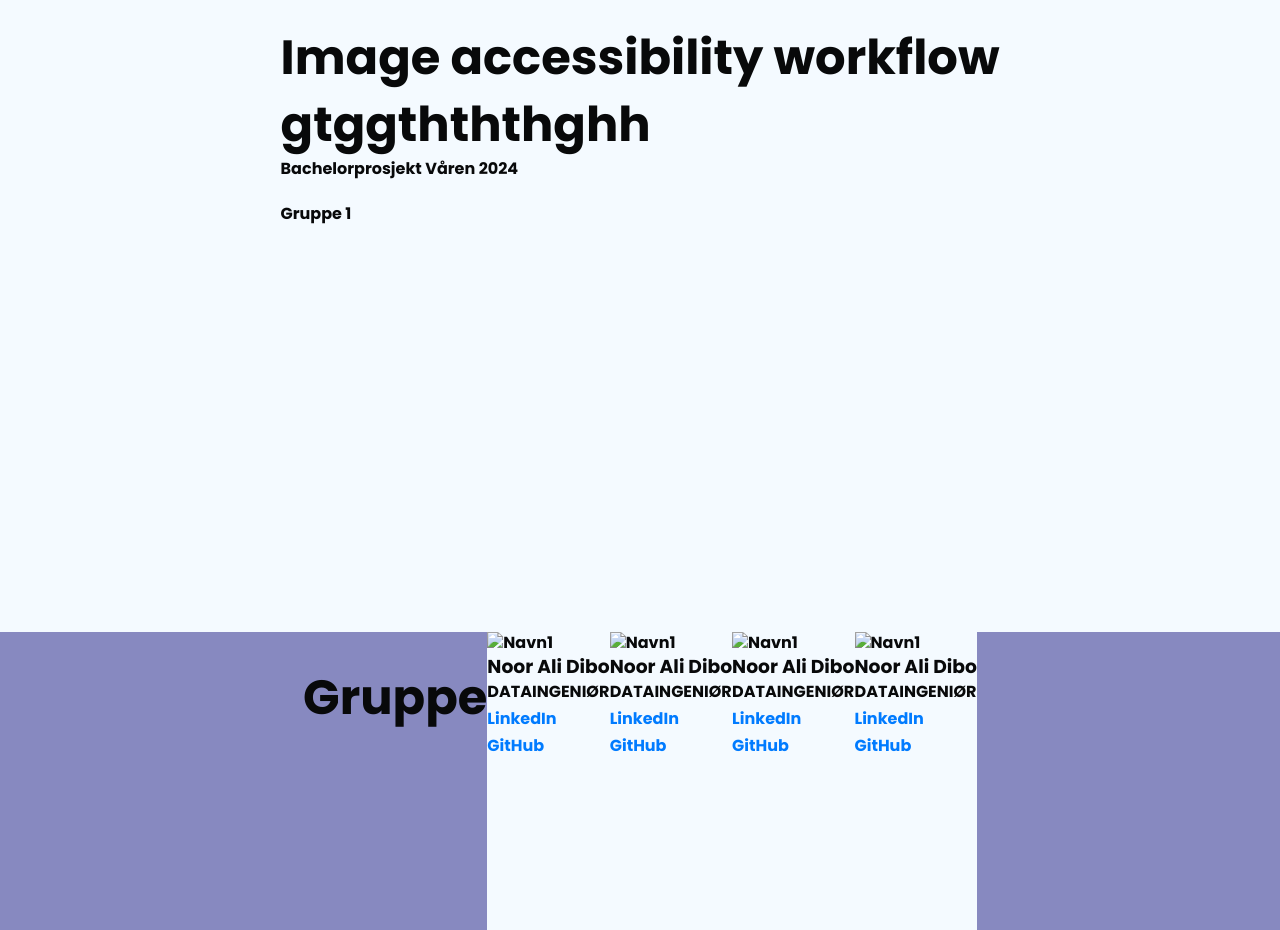
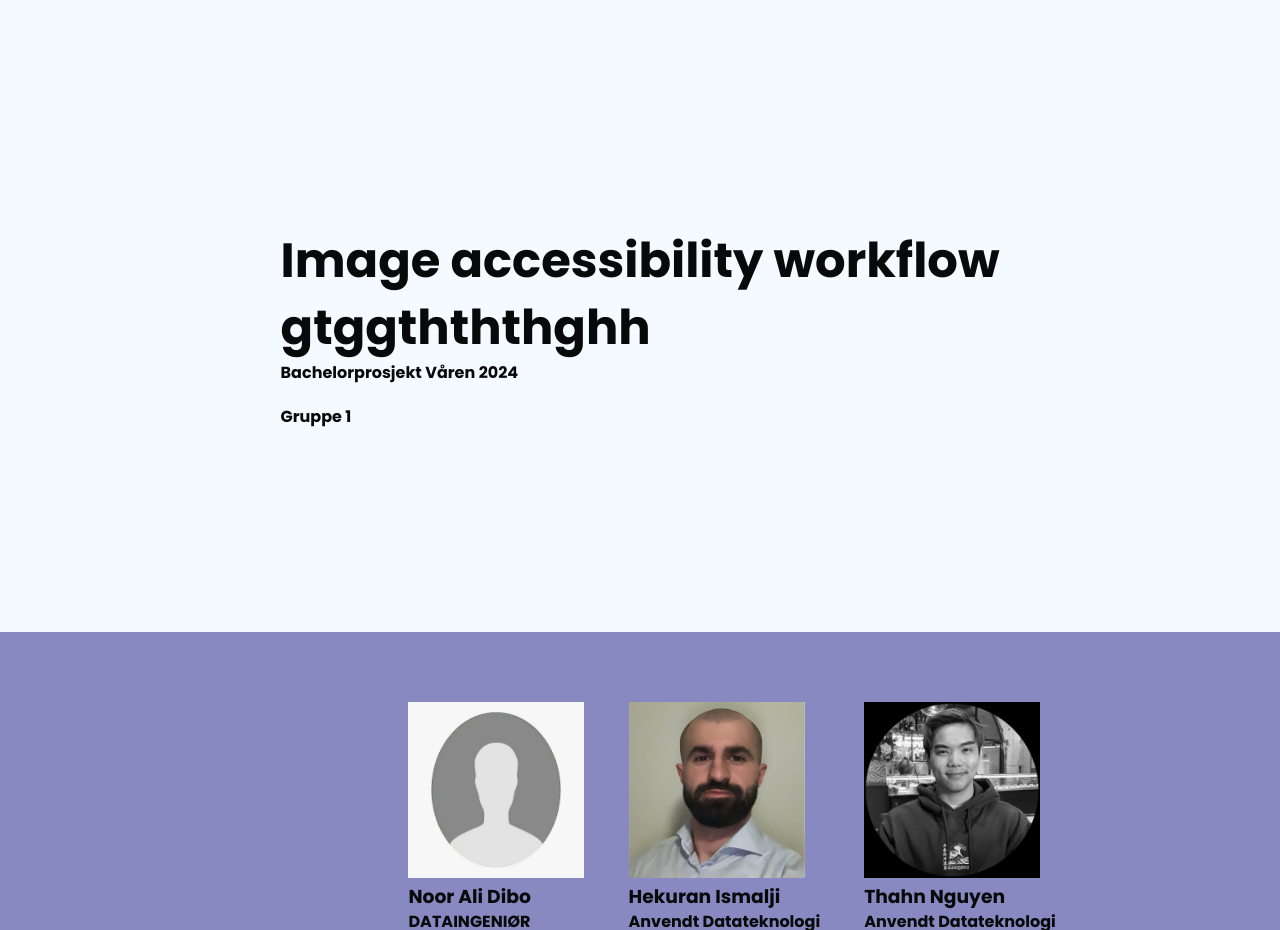
Before and after one commit to NoorDibo/becholore-portofilo, a plain HTML site: page index.html in a window 1280 px wide. Shown: the part 88-1018 px from the top of the page. Drawn offline with nearby package versions, Linux system fonts and the light colour scheme.

Commit message:
endringer av bilder

```diff
--- a/index.html
+++ b/index.html
@@ -69,45 +69,45 @@ and i got allowed to use it from the other studen. this section (navbar) was mad
         <div class="container-gruppe">
         <div class="medlem">
             <div class="profilbilde">
-            <img src="bilde1.jpg" alt="Navn1"></img>
+            <img src="/becholore-portofilo/img/noor.jpg" alt="bildet av Noor"></img>
             </div>
             <h3>Noor Ali Dibo</h3>
             <p>DATAINGENIØR</p>
-            <a href="link1.html">LinkedIn</a>
-            <a href="link2.html">GitHub</a>
+            <a href="link1.html"><i class="ri-linkedin-box-fill"></i></a>
+            <a href="link2.html"><i class="ri-github-line"></i></a>
         </div>
         </div>
         <div class="container-gruppe">
             <div class="medlem">
                 <div class="profilbilde">
-                <img src="bilde1.jpg" alt="Navn1"></img>
+                <img src="/becholore-portofilo/img/hekuran.jpg" alt="bildet av Hekuran"></img>
                 </div>
-                <h3>Noor Ali Dibo</h3>
-                <p>DATAINGENIØR</p>
-                <a href="link1.html">LinkedIn</a>
-                <a href="link2.html">GitHub</a>
+                <h3>Hekuran Ismalji</h3>
+                <p>Anvendt Datateknologi</p>
+                <a href="link1.html"><i class="ri-linkedin-box-fill"></i></a>
+                <a href="link2.html"><i class="ri-github-line"></i></a>
             </div>
             </div>
             <div class="container-gruppe">
                 <div class="medlem">
                     <div class="profilbilde">
-                    <img src="bilde1.jpg" alt="Navn1"></img>
+                    <img src="/becholore-portofilo/img/thanh.jpg" alt=" bilde av Thahn"></img>
                     </div>
-                    <h3>Noor Ali Dibo</h3>
-                    <p>DATAINGENIØR</p>
-                    <a href="link1.html">LinkedIn</a>
-                    <a href="link2.html">GitHub</a>
+                    <h3>Thahn Nguyen</h3>
+                    <p>Anvendt Datateknologi</p>
+                    <a href="link1.html"><i class="ri-linkedin-box-fill"></i></a>
+                    <a href="link2.html"><i class="ri-github-line"></i></a>
                 </div>
                 </div>
                 <div class="container-gruppe">
                     <div class="medlem">
                         <div class="profilbilde">
-                        <img src="bilde1.jpg" alt="Navn1"></img>
+                        <img src="/becholore-portofilo/img/sander.jpg" alt=" bildet av Sander"></img>
                         </div>
-                        <h3>Noor Ali Dibo</h3>
+                        <h3>Sander</h3>
                         <p>DATAINGENIØR</p>
-                        <a href="link1.html">LinkedIn</a>
-                        <a href="link2.html">GitHub</a>
+                        <a href="link1.html"><i class="ri-linkedin-box-fill"></i></a>
+                        <a href="link2.html"><i class="ri-github-line"></i></a>
                     </div>
                     </div>
     </section>
--- a/styles.css
+++ b/styles.css
@@ -176,7 +176,7 @@ ul {
   right: 0;
 }
 .menu a.active {
-  color: #f00; /* Example: makes the active link red */
+  color: rgb(0, 255, 153); /* Example: makes the active link red */
   font-weight: bold; /* Makes it bold */
 }
 
@@ -189,54 +189,36 @@ section {
   justify-content: center;
   background: #F4FAFF;
   /*font-size: 100px;*/
+  align-items: center;
   color: #08090A;
   font-weight: 700;
 }
 section h1{
   padding-top: 2rem;
   font-size: 3rem;
-
-
 }
 section:nth-child(odd) {
   background: #8789C0;
 }
-/* gruppe section starter her*/
-.member-list {
-  display: flex;
-  justify-content: space-around;
-  flex-wrap: wrap;
+.gruppe-medlemer {
+  padding: 3rem 0 0 0;
+    display: flex;
+    justify-content: center;
+    flex-wrap: wrap;
+    background: #8789C0
 }
 
-.member {
-  width: 200px; /* Juster etter behov */
-  padding: 10px;
-  box-shadow: 0 2px 5px rgba(0,0,0,0.1);
-  text-align: center;
-  margin: 10px;
+.container-gruppe {
+  display: flex;
+  justify-content: center;
+  margin: 3% 3%;
 }
 
-.member img {
-  width: 100%; /* Gjør bildet responsive */
-  height: auto;
-  border-radius: 50%; /* Gir bildet en sirkel form */
+.profilbilde img {
+  width: 11rem;
+  height: 11rem;
 }
-
-hr {
-  margin-top: 10px;
-  margin-bottom: 10px;
-}
-
-a {
-  display: block; /* Gjør linkene blokk-elementer for bedre klikkbarhet */
-  margin: 5px 0; /* Legger til margin over og under linkene */
-  color: #007BFF; /* Blå farge på linker */
-  text-decoration: none; /* Fjerner understreking */
-}
-
-a:hover {
-  text-decoration: underline; /* Understreking ved hover for bedre tilgjengelighet */
-}
+/* gruppe section starter her*/
 
 @media (max-width: 1080px) {
     /* media screen for the menu*/
```
Also changed, not shown: img/hekuran.jpg (added), img/noor.jpg (added), img/sander.jpg (added), img/thanh.jpg (added).
